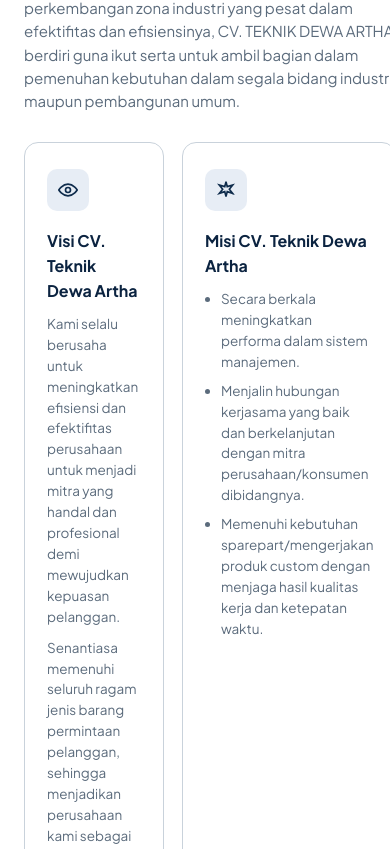
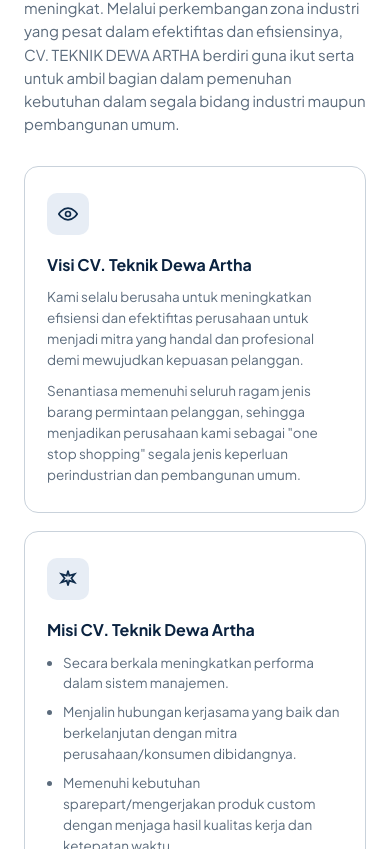
Before and after one commit to masterkinart/teknik-dewa-artha, a Next.js app: page / in a window 390 px wide. Shown: the part 1015-1864 px from the top of the page. Built offline with nearby package versions, Linux system fonts and the light colour scheme.

Commit message:
revisi 3

```diff
--- a/app/globals.css
+++ b/app/globals.css
@@ -118,6 +118,7 @@
 
   /* SECTION generic */
   section{padding:88px 0;}
+  section[id]{scroll-margin-top:90px;}
   .section-tight{padding:70px 0;}
 
   /* ABOUT */
@@ -297,5 +298,7 @@
     .nav-links{display:none;}
     .menu-toggle{display:flex;}
     .hero-content h1{font-size:27px;}
+    .vm-grid{grid-template-columns:1fr;}
+    .vm-card{width:100%;}
     .footer-inner{flex-direction:column; text-align:center;}
   }
--- a/app/page.tsx
+++ b/app/page.tsx
@@ -223,7 +223,7 @@
               </div>
               <div>
                 <h4>Alamat Kantor</h4>
-                <p>JL. H. SYUKUR III No. 60 Sedati Sidoarjo, Jawa Timur - Indonesia</p>
+                <p>JL. H. Syukur III No. 60 Sedati Sidoarjo, Jawa Timur - Indonesia</p>
               </div>
             </div>
             <div className="contact-item">
--- a/tsconfig.json
+++ b/tsconfig.json
@@ -1,7 +1,6 @@
 {
   "compilerOptions": {
-    "target": "es5",
-    "ignoreDeprecations": "5.0",
+    "target": "es2017",
     "lib": ["dom", "dom.iterable", "esnext"],
     "allowJs": true,
     "skipLibCheck": true,
```
Also changed, not shown: app/not-found.tsx (added, +8 -0 lines), 1 other file (tests, documents, lock files or other folders).
